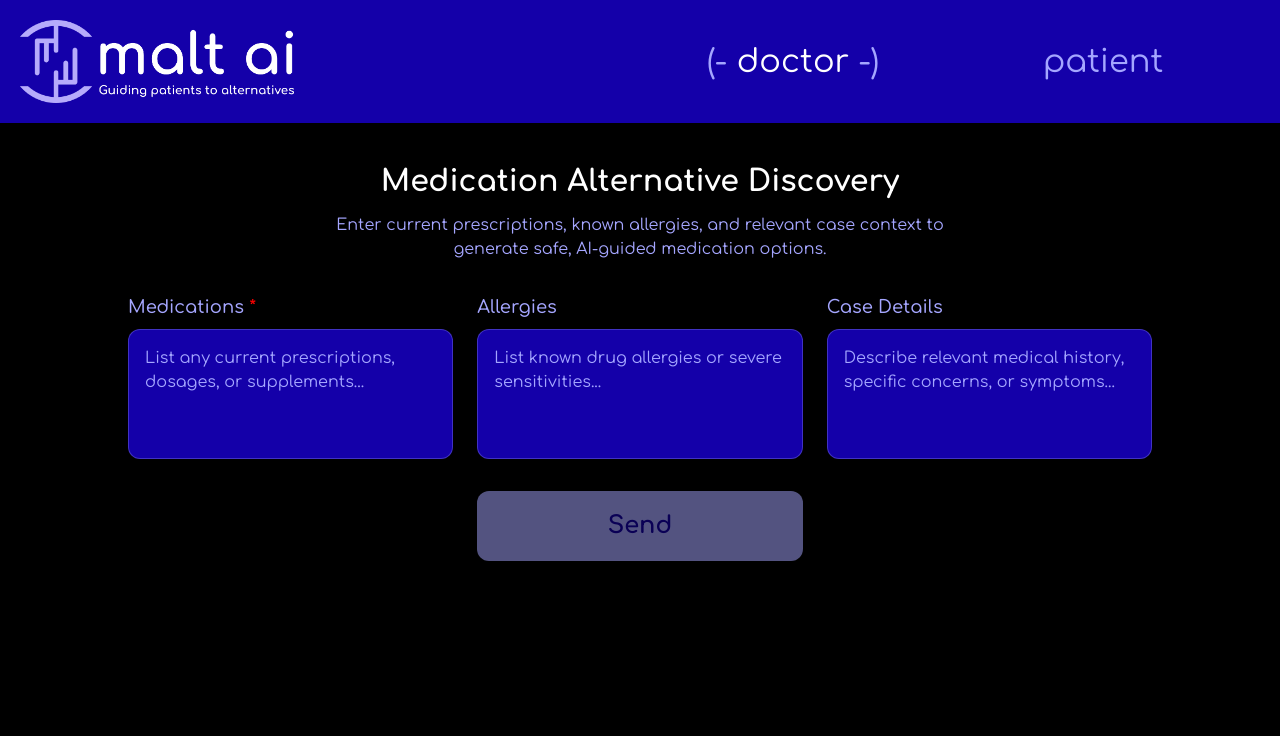
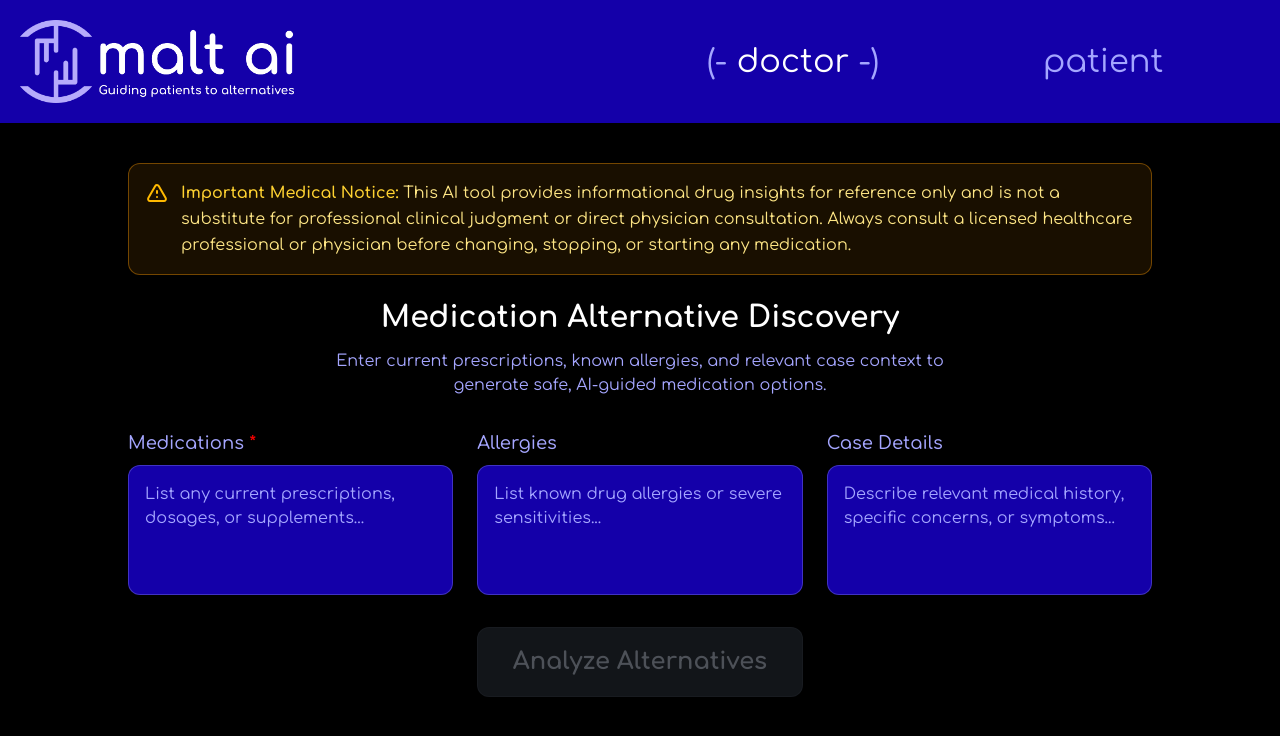
Before and after one commit to LeviApp/malt-ai, a React (Vite) app: page / in a window 1280 px wide. Shown: the top 736 px of the page. Built offline with nearby package versions, Linux system fonts and the light colour scheme.

Commit message:
added Important Medical Notice message about consulting with doctor

```diff
--- a/src/components/PatientForm.tsx
+++ b/src/components/PatientForm.tsx
@@ -3,18 +3,19 @@ import React, { useState } from 'react';
 interface FormState {
   medications: string;
   allergies: string;
-  contextDetails: string;
+  caseDetails: string;
 }
 
 export const PatientForm: React.FC = () => {
+  const [isLoading, setIsLoading] = useState(false)
   const [formData, setFormData] = useState<FormState>({
     medications: '',
     allergies: '',
-    contextDetails: '',
+    caseDetails: '',
   });
 
   // Destructure for easy variable access anywhere in the component
-  const { medications, allergies, contextDetails } = formData;
+  const { medications, allergies, caseDetails } = formData;
 
   const handleChange = (e: React.ChangeEvent<HTMLTextAreaElement>) => {
     const { name, value } = e.target;
@@ -29,6 +30,26 @@ export const PatientForm: React.FC = () => {
 
   return (
     <div className="w-full max-w-6xl mx-auto px-6 sm:px-10 lg:px-16 flex flex-col items-center select-text">
+      {/* Medical Disclaimer Banner */}
+      <div className="w-full mb-6 p-4 rounded-xl bg-amber-500/10 border border-amber-500/40 text-amber-200 flex items-start gap-3 text-sm sm:text-base leading-relaxed">
+        <svg
+          className="w-6 h-6 text-amber-400 shrink-0 mt-0.5"
+          fill="none"
+          stroke="currentColor"
+          viewBox="0 0 24 24"
+        >
+          <path
+            strokeLinecap="round"
+            strokeLinejoin="round"
+            strokeWidth={2}
+            d="M12 9v2m0 4h.01m-6.938 4h13.856c1.54 0 2.502-1.667 1.732-3L13.732 4c-.77-1.333-2.694-1.333-3.464 0L3.34 16c-.77 1.333.192 3 1.732 3z"
+          />
+        </svg>
+        <p>
+          <strong className="font-semibold text-amber-300">Important Medical Notice:</strong> This AI tool provides informational drug insights for reference only and is not a substitute for professional clinical judgment or direct physician consultation. Always consult a licensed healthcare professional or physician before changing, stopping, or starting any medication.
+        </p>
+      </div>
+
       {/* Header & Subheader */}
       <section className="text-center mb-8 max-w-2xl">
         <h1 className="text-3xl font-extrabold text-white mb-3 leading-tight">
@@ -84,14 +105,14 @@ export const PatientForm: React.FC = () => {
 
           {/* Box 3: Context Details */}
           <div className="flex flex-col gap-2">
-            <label htmlFor="contextDetails" className="text-lg font-medium">
+            <label htmlFor="caseDetails" className="text-lg font-medium">
               Case Details
             </label>
             <textarea
-              id="contextDetails"
-              name="contextDetails"
+              id="caseDetails"
+              name="caseDetails"
               rows={4}
-              value={formData.contextDetails}
+              value={formData.caseDetails}
               onChange={handleChange}
               placeholder="Describe relevant medical history, specific concerns, or symptoms..."
               className="w-full p-4 rounded-xl bg-[#1400A9] border border-[#A5A6FF]/30 text-white placeholder-[#A5A6FF] focus:outline-none focus:ring-2 focus:ring-[#A5A6FF] resize-none select-text cursor-text"
@@ -106,10 +127,23 @@ export const PatientForm: React.FC = () => {
           <div className="md:col-start-2">
             <button
               type="submit"
-              className="submit-button w-full cursor-pointer py-4 rounded-xl bg-[#A5A6FF] border border-[#A5A6FF]/30 text-[#1400A9] font-bold hover:bg-white hover:text-[#1400A9] transition-colors focus:outline-none focus:ring-2 focus:ring-[#A5A6FF] text-[1.5rem]"
-              disabled={!medications.trim()}
+              disabled={!medications.trim() || isLoading}
+              className={`submit-button w-full py-4 rounded-xl font-bold transition-colors focus:outline-none focus:ring-2 focus:ring-[#A5A6FF] text-[1.5rem] flex items-center justify-center gap-3 ${medications.trim() && !isLoading
+                  ? 'bg-[#A5A6FF] border border-[#A5A6FF]/30 text-[#1400A9] hover:bg-white hover:text-[#1400A9] cursor-pointer'
+                  : 'bg-gray-600/50 border border-gray-600/30 text-gray-400 cursor-not-allowed opacity-60'
+                }`}
             >
-              Send
+              {isLoading ? (
+                <>
+                  <svg className="animate-spin h-6 w-6 text-[#1400A9]" viewBox="0 0 24 24" fill="none">
+                    <circle className="opacity-25" cx="12" cy="12" r="10" stroke="currentColor" strokeWidth="4" />
+                    <path className="opacity-75" fill="currentColor" d="M4 12a8 8 0 018-8v8H4z" />
+                  </svg>
+                  <span>Analyzing Regimen...</span>
+                </>
+              ) : (
+                'Analyze Alternatives'
+              )}
             </button>
           </div>
         </div>
```
